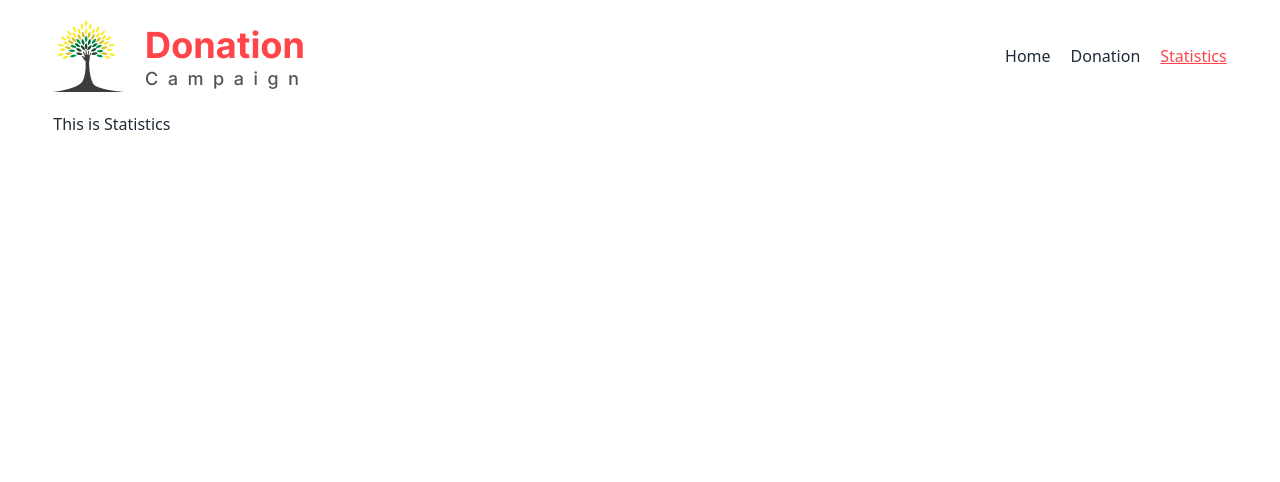
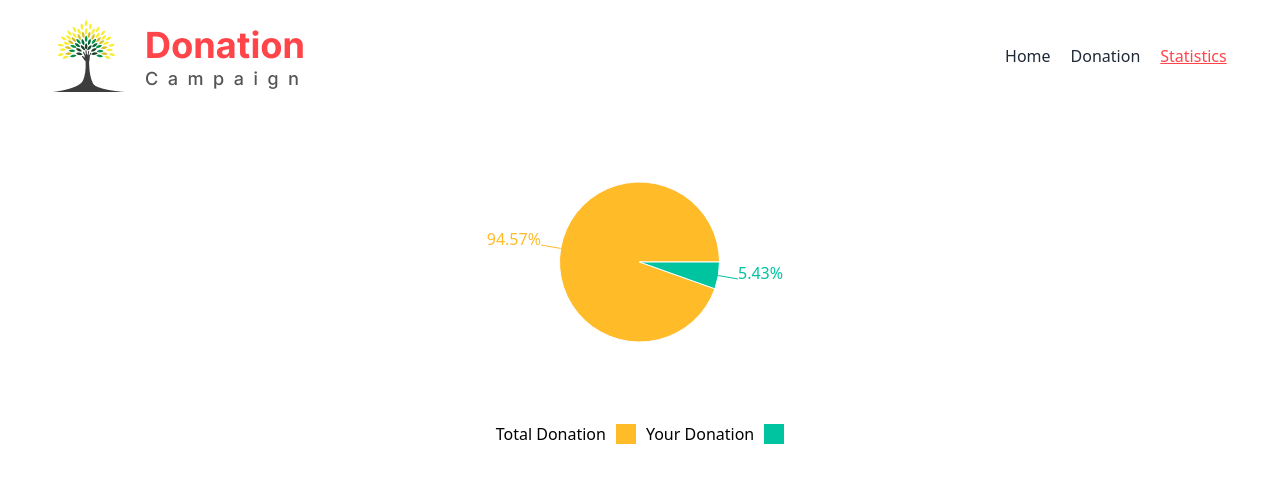
Before and after one commit to Saifulkhandaker/donation-campaign, a React (Vite) app: page /statistics in a window 1280 px wide. Shown: the top 482 px of the page. Built offline with nearby package versions, Linux system fonts and the light colour scheme.

Commit message:
pie chart added

```diff
--- a/src/Pages/Statistics/Statistics.jsx
+++ b/src/Pages/Statistics/Statistics.jsx
@@ -1,9 +1,12 @@
 import React from 'react';
+import PieChartExample from '../../components/PieChartExample';
+
 
 const Statistics = () => {
     return (
         <div>
-            This is Statistics
+            <PieChartExample></PieChartExample>
+
         </div>
     );
 };
--- /dev/null
+++ b/src/components/PieChartExample.jsx
@@ -0,0 +1,41 @@
+import React from 'react';
+import { PieChart, Pie, Cell, ResponsiveContainer } from 'recharts';
+
+const data = [
+  { name: 'Total Donation:', value: 3480 },
+  { name: 'Your Donation:', value: 200 },
+];
+
+const COLORS = ['#FFBB28', '#00C49F']; // Color codes for the pie chart slices
+
+function PieChartExample() {
+  return (
+    <div className='w-full mx-auto' style={{ display: 'flex', flexDirection: 'column', alignItems: 'center' }}>
+      <ResponsiveContainer width="100%" height={300}>
+        <PieChart>
+          <Pie
+            data={data}
+            cx="50%"
+            cy="50%"
+            outerRadius={80}
+            fill="#8884d8"
+            dataKey="value"
+            label={({percent }) => `${(percent * 100).toFixed(2)}%`}
+          >
+            {data.map((entry, index) => (
+              <Cell key={`cell-${index}`} fill={COLORS[index % COLORS.length]} />
+            ))}
+          </Pie>
+        </PieChart>
+      </ResponsiveContainer>
+      <div style={{ marginTop: '10px', display: 'flex', alignItems: 'center' }}>
+        <div style={{ color: 'black', marginRight: '10px' }}>Total Donation</div>
+        <div style={{ width: '20px', height: '20px', backgroundColor: COLORS[0], marginRight: '10px' }}></div>
+        <div style={{ color: 'black', marginRight: '10px' }}>Your Donation</div>
+        <div style={{ width: '20px', height: '20px', backgroundColor: COLORS[1] }}></div>
+      </div>
+    </div>
+  );
+}
+
+export default PieChartExample;
```
